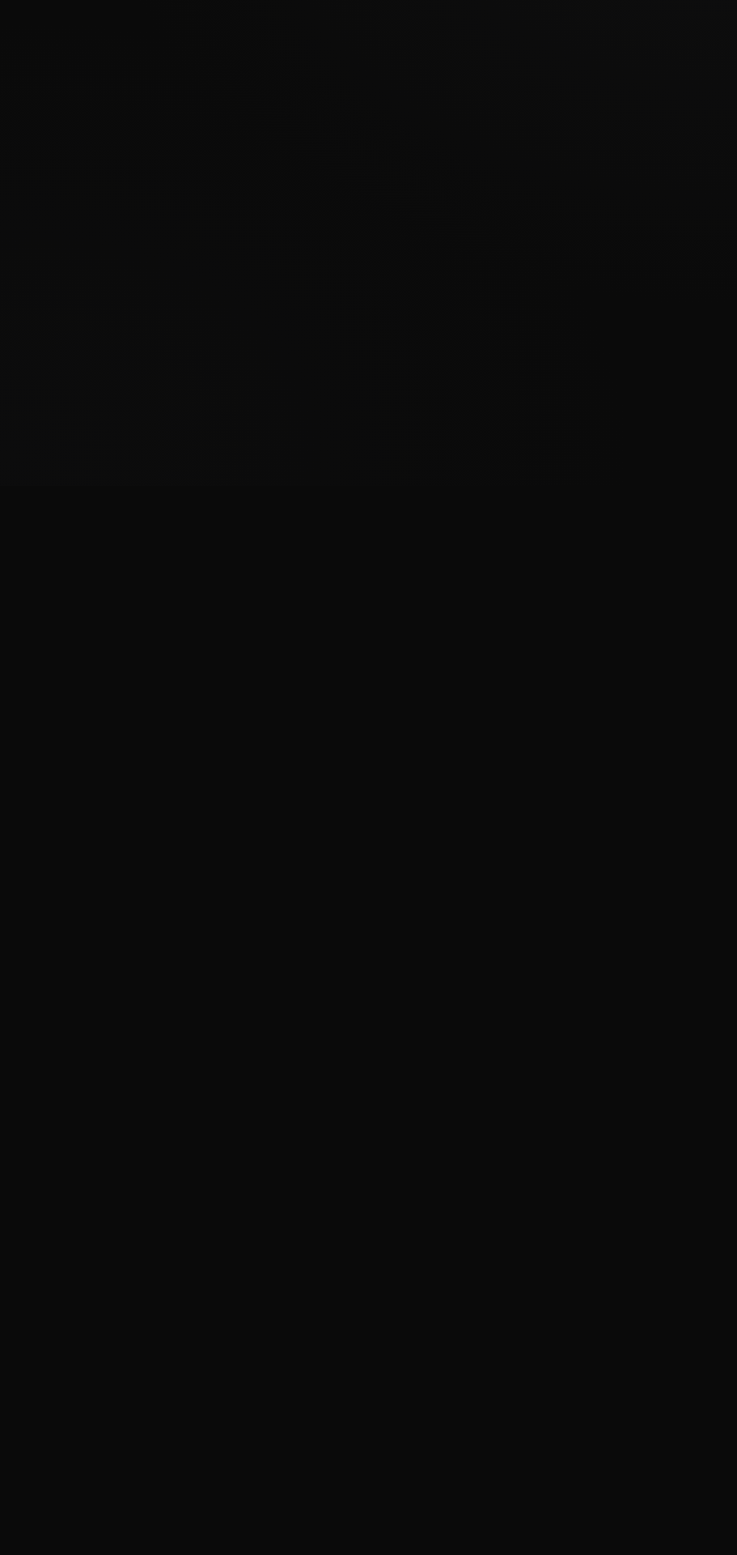
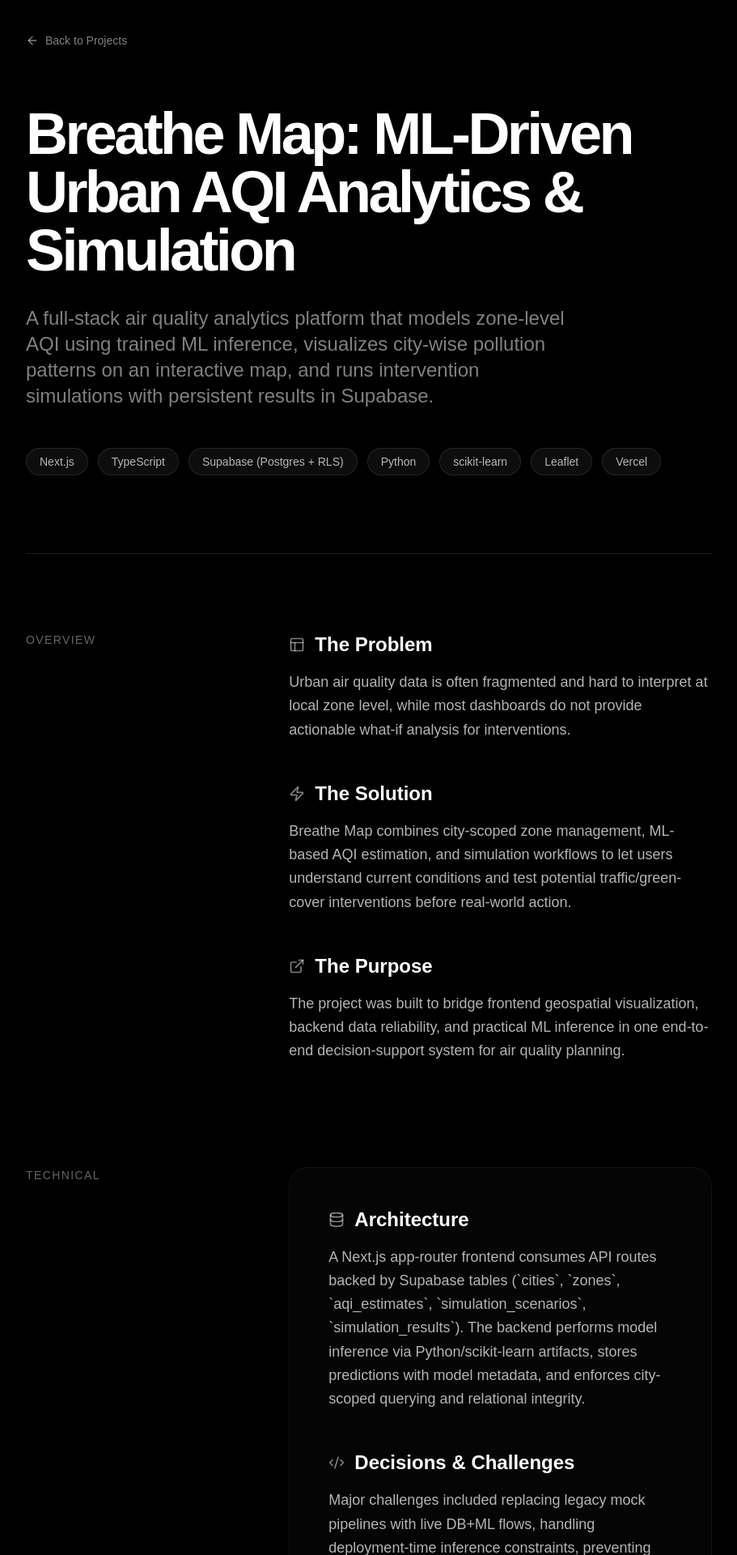
Before and after one commit to mitra9917/port_gravity, a Next.js app: page /projects/breathe_map in a window 1280 px wide. Before the commit this address had no page. Shown: the part 200-2120 px from the top of the page at 81% size, without its empty margins (184-1095 px from the left). Before the commit the page ends 800 px from the top, so only its background shows below. Built offline with nearby package versions, Linux system fonts and the light colour scheme.

Commit message:
added breathe-map project

```diff
--- a/src/data/projects.ts
+++ b/src/data/projects.ts
@@ -22,26 +22,6 @@ export interface Project {
 
 export const projects: Project[] = [
     {
-        slug: "port_gravity",
-        title: "Port Gravity",
-        description: "A high-performance interactive portfolio framework featuring native scroll storytelling.",
-        techStack: ["Next.js 14", "TypeScript", "Tailwind CSS", "Framer Motion", "Canvas API"],
-        liveUrl: "https://port-gravity.vercel.app/",
-        codeUrl: "https://github.com/mitra9917/port_gravity",
-        overview: {
-            problem: "Most digital portfolios rely on heavy video files or simplistic scroll-jacking libraries that compromise performance and user experience.",
-            solution: "Port Gravity implements a custom requestAnimationFrame loop over an HTML5 Canvas to synchronously map 190 high-resolution image frames to native scroll vectors. This delivers silky smooth 120hz interaction without the typical DOM layout thrashing.",
-            purpose: "Built as an exploratory architecture piece to demonstrate that uncompromising aesthetic beauty can coexist with perfect Lighthouse performance metrics."
-        },
-        technical: {
-            architecture: "Uses React Server Components where possible, isolating client-side motion layout exclusively to interaction nodes.",
-            challenges: "The primary challenge was managing memory. Fetching 190 high-resolution images synchronously crashed mobile browsers. The solution was implementing a chunked preloading strategy—prioritizing the first 5 frames for instant First Contentful Paint, then lazily batch-loading the rest with low fetchPriority."
-        },
-        outcome: {
-            achieved: "A 100/100 Lighthouse performance score across desktop and mobile, with zero dropped frames during active scroll.",
-            relevance: "Directly applicable to highly interactive enterprise landing pages, luxury brand showcases, and premium SaaS marketing."
-        }
-    }, {
         slug: "sports_companion",
         title: "Sports Companion",
         description: "A full-stack sports insights platform with AI-assisted analysis and real-time data presentation.",
@@ -88,6 +68,54 @@ export const projects: Project[] = [
             achieved: "Built a fully playable vision-controlled badminton engine; implemented shot classification, AI rallies, and skill-based catching; designed a 2.5D ground‑view court with perspective, net height illusion, and mesh rendering.",
             relevance: "Computer vision–driven games; AI-assisted sports simulations; gesture-controlled interfaces; real-time interactive systems; foundations for future full‑3D sports game development."
         }
+    }, {
+        slug: "breathe_map",
+        title: "Breathe Map: ML‑Driven Urban AQI Analytics & Simulation",
+        description: "A full-stack air quality analytics platform that models zone-level AQI using trained ML inference, visualizes city-wise pollution patterns on an interactive map, and runs intervention simulations with persistent results in Supabase.",
+        techStack: [
+            "Next.js",
+            "TypeScript",
+            "Supabase (Postgres + RLS)",
+            "Python",
+            "scikit-learn",
+            "Leaflet",
+            "Vercel"
+        ],
+        liveUrl: "https://breathe-map-w.vercel.app",
+        codeUrl: "https://github.com/mitra9917/breathe-map",
+        overview: {
+            problem: "Urban air quality data is often fragmented and hard to interpret at local zone level, while most dashboards do not provide actionable what-if analysis for interventions.",
+            solution: "Breathe Map combines city-scoped zone management, ML-based AQI estimation, and simulation workflows to let users understand current conditions and test potential traffic/green-cover interventions before real-world action.",
+            purpose: "The project was built to bridge frontend geospatial visualization, backend data reliability, and practical ML inference in one end-to-end decision-support system for air quality planning."
+        },
+        technical: {
+            architecture: "A Next.js app-router frontend consumes API routes backed by Supabase tables (`cities`, `zones`, `aqi_estimates`, `simulation_scenarios`, `simulation_results`). The backend performs model inference via Python/scikit-learn artifacts, stores predictions with model metadata, and enforces city-scoped querying and relational integrity.",
+            challenges: "Major challenges included replacing legacy mock pipelines with live DB+ML flows, handling deployment-time inference constraints, preventing single-zone inference failures from cascading into API 500s, and maintaining consistent city-scoped behavior across dashboard, zones, analysis, and simulation routes."
+        },
+        outcome: {
+            achieved: "Implemented end-to-end Supabase-backed CRUD and analytics; integrated ML prediction and simulation persistence; removed runtime mock dependencies; validated zone creation, AQI estimation, clustering/correlation analysis, and simulation writes across frontend and database.",
+            relevance: "Environmental analytics dashboards; geospatial decision systems; ML-in-production web apps; scenario planning tools; robust full-stack architecture with typed APIs and persistent auditability."
+        }
+    }, {
+        slug: "port_gravity",
+        title: "Port Gravity",
+        description: "A high-performance interactive portfolio framework featuring native scroll storytelling.",
+        techStack: ["Next.js 14", "TypeScript", "Tailwind CSS", "Framer Motion", "Canvas API"],
+        liveUrl: "https://port-gravity.vercel.app/",
+        codeUrl: "https://github.com/mitra9917/port_gravity",
+        overview: {
+            problem: "Most digital portfolios rely on heavy video files or simplistic scroll-jacking libraries that compromise performance and user experience.",
+            solution: "Port Gravity implements a custom requestAnimationFrame loop over an HTML5 Canvas to synchronously map 190 high-resolution image frames to native scroll vectors. This delivers silky smooth 120hz interaction without the typical DOM layout thrashing.",
+            purpose: "Built as an exploratory architecture piece to demonstrate that uncompromising aesthetic beauty can coexist with perfect Lighthouse performance metrics."
+        },
+        technical: {
+            architecture: "Uses React Server Components where possible, isolating client-side motion layout exclusively to interaction nodes.",
+            challenges: "The primary challenge was managing memory. Fetching 190 high-resolution images synchronously crashed mobile browsers. The solution was implementing a chunked preloading strategy—prioritizing the first 5 frames for instant First Contentful Paint, then lazily batch-loading the rest with low fetchPriority."
+        },
+        outcome: {
+            achieved: "A 100/100 Lighthouse performance score across desktop and mobile, with zero dropped frames during active scroll.",
+            relevance: "Directly applicable to highly interactive enterprise landing pages, luxury brand showcases, and premium SaaS marketing."
+        }
     }
 ];
 
```
